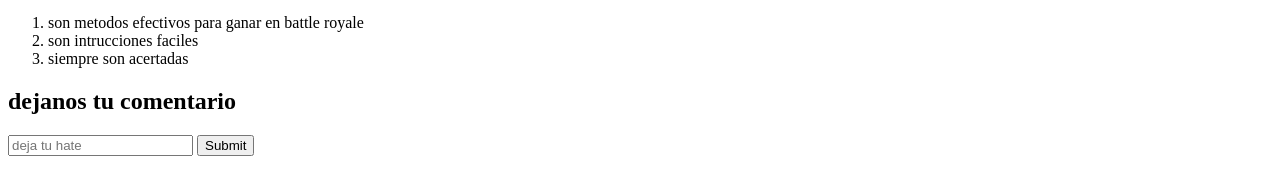
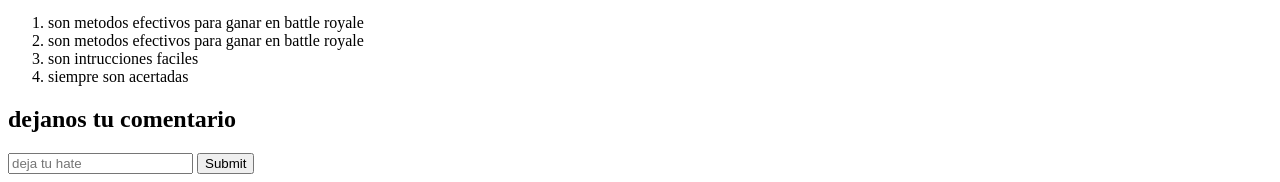
Before and after one commit to kevintc745/EstrategiasParaCallOfDuty, a plain HTML site: page 7agosto/index3.html in a window 1280 px wide. Shown: the part 728-910 px from the top of the page. Drawn offline with Linux system fonts and the light colour scheme.

Commit message:
prueba de commit

```diff
--- a/7agosto/index3.html
+++ b/7agosto/index3.html
@@ -25,6 +25,7 @@
 
         <ol>
             <li>son metodos efectivos para ganar en battle royale</li>
+            <li>son metodos efectivos para ganar en battle royale</li>
             <li>son intrucciones faciles</li>
             <li>siempre son acertadas</li>
          </ol>
```
